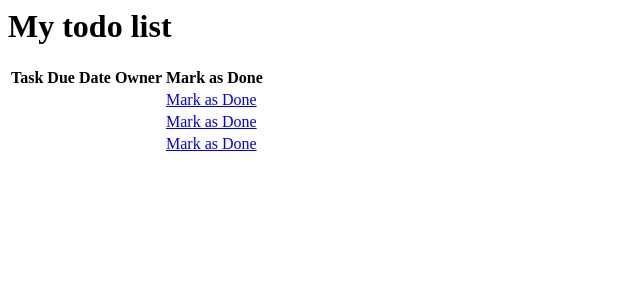
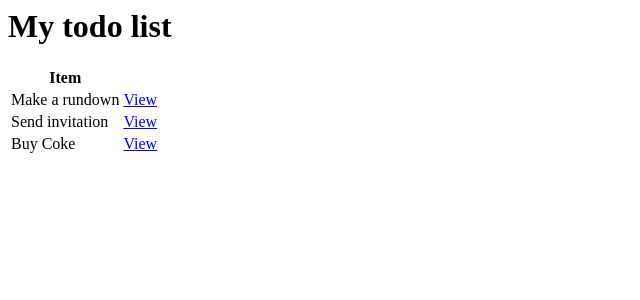
Before and after one commit to ad17ya/todo-list, a Django app: template base/templates/base/task_list.html in a window 1280 px wide. Shown: the top 300 px of the page, without its empty margins (0-640 px from the left). Run offline with Django 4.2, Linux system fonts and the light colour scheme; the template is opened without the code that fills it: values that come from a table or form of the project are taken from there, others are empty; data comes from the database, SQL or seed files in the repository.

Commit message:
added basic templates

```diff
--- /dev/null
+++ b/base/templates/base/task.html
@@ -0,0 +1,3 @@
+<h1>
+    Task: {{task}}
+</h1>
--- a/base/templates/base/task_list.html
+++ b/base/templates/base/task_list.html
@@ -2,17 +2,15 @@
 
 <table>
     <tr>
-        <th>Task</th>
-        <th>Due Date</th>
-        <th>Owner</th>
-        <th>Mark as Done</th>
+        <th>Item</th>
+        <th></th>
     </tr>
     {% for task in tasks %}
     <tr>
-        <td>{{ task.task }}</td>
-        <td>{{ task.due_date }}</td>
-        <td>{{ task.owner }}</td>
-        <td><a href="{% url 'mark_done' task.id %}">Mark as Done</a></td>
+        <td>{{task.title}}</td>
+        <td><a href="{%url 'task' task.id %}">View</a></td>
     </tr>
+    {% empty %}
+    <h3> No items in list</h3>
     {% endfor %}
 </table>
```
